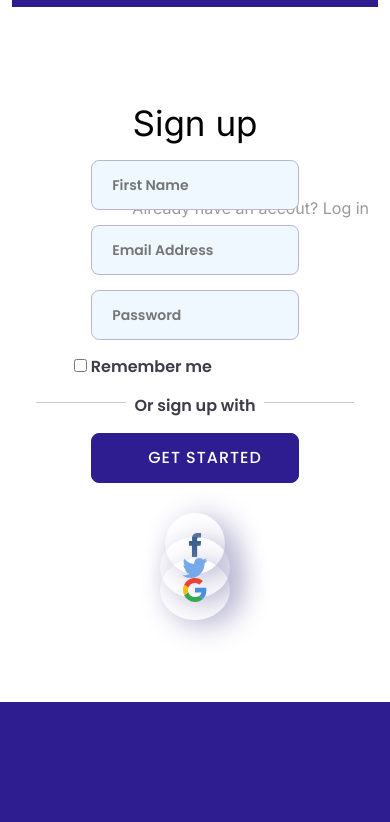
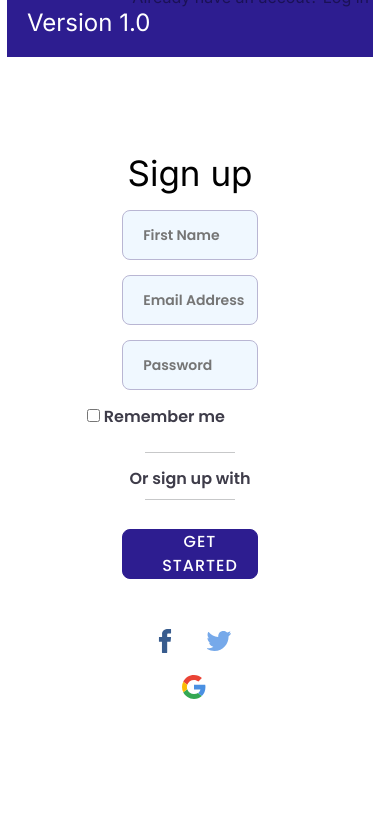
Before and after one commit to zuri-training/favicons_gen_proj_team_63, a Django app: page /signup/ in a window 390 px wide. Shown: the part 795-1617 px from the top of the page. Before the commit the page ends 1497 px from the top, so only its background shows below. Run offline with Django 4.2, Linux system fonts and the light colour scheme; some libraries are stand-ins or nearby versions.

Commit message:
Add mobile view and adjusted the view to suit Django

```diff
--- a/favigen/templates/favigen/sign-up.html
+++ b/favigen/templates/favigen/sign-up.html
@@ -1,32 +1,27 @@
-{% extends 'favigen/base.html' %}
-
-{% load static %}
-
-{% block content %}
+{% extends 'favigen/base.html' %} {% load static %} {% block content %}
 
 <!-- main body start-->
 <main>
   <!-- container-->
   <div class="container">
-
     <!--left division-->
     <div class="left">
-
       <!-- logo -->
       <a href="#">
         <div class="logo">
-                        <img src="{% static '/favigen/img/logo.svg' %}" width="30" class="d-inline-block align-top" alt="logo" />
+          <!--<img src="{% static '/favigen/img/logo.svg' %}" width="30" class="d-inline-block align-top" alt="logo" />-->
         </div>
       </a>
 
-
       <p class="v8_79">
-                    FaviGen <br>
-                    <span class="v8_80" >A powerful yet easy to use Favicons generator for your Favicons</span>
+        FaviGen <br />
+        <span class="v8_80"
+          >A powerful yet easy to use Favicons generator for your Favicons</span
+        >
       </p>
 
       <!--base image-->
-                <img class="logo4" src="{% static '/favigen/img/logo 4.png' %}"/>
+      <img class="logo4" src="{% static '/favigen/img/logo 4.png' %}" />
       <p class="v8_81">Version 1.0</p>
 
       <!--left division end-->
@@ -34,39 +29,73 @@
 
     <!--right division-->
     <div class="right">
-
       <!--form begin-->
       <form action="{#}" method="POST">
         {% csrf_token %}
-                    <span class="v8_53">Already have an accout? Log in </span>
+        <span class="v8_53"
+          ><a href="/login">Already have an accout? Log in</a>
+        </span>
         <span class="v8_54">Sign up</span>
 
-
         <div class="details">
-                        <input type="text" id="firstName" name="firstName" placeholder="First Name">
-                        <img src="{% static '/favigen/img/icon-error.svg' %}" alt="error-icon" class="error-icon">
+          <input
+            type="text"
+            id="firstName"
+            name="firstName"
+            placeholder="First Name"
+          />
+          <img
+            src="{% static '/favigen/img/icon-error.svg' %}"
+            alt="error-icon"
+            class="error-icon"
+          />
           <p class="error-text">First Name cannot be empty</p>
         </div>
 
         <div class="details">
-                        <input type="email" id="email" name="email" placeholder="Email Address">
-                        <img src="{% static '/favigen/img/icon-error.svg' %}" alt="error-icon" class="error-icon">
+          <input
+            type="email"
+            id="email"
+            name="email"
+            placeholder="Email Address"
+          />
+          <img
+            src="{% static '/favigen/img/icon-error.svg' %}"
+            alt="error-icon"
+            class="error-icon"
+          />
           <p class="error-text">Looks like this is not an email</p>
         </div>
 
         <div class="details">
-                        <input type="password" id="password" name="password" placeholder="Password">
-                        <img src="{% static '/favigen/img/icon-error.svg' %}" alt="error-icon" class="error-icon">
+          <input
+            type="password"
+            id="password"
+            name="password"
+            placeholder="Password"
+          />
+          <img
+            src="{% static '/favigen/img/icon-error.svg' %}"
+            alt="error-icon"
+            class="error-icon"
+          />
           <p class="error-text">Password cannot be empty</p>
         </div>
 
         <div class="details">
-                        <input type="checkbox" id="remember" name="remember" value="Remember">
+          <input
+            type="checkbox"
+            id="remember"
+            name="remember"
+            value="Remember"
+          />
           <label class="remember">Remember me</label>
         </div>
 
         <div class="details">
-                        <hr><label class="remember">Or sign up with</label><hr>
+          <hr />
+          <label class="remember">Or sign up with</label>
+          <hr />
         </div>
 
         <!--submit button-->
@@ -75,16 +104,18 @@
         <!--social media icons-->
         <div class="social-icon">
           <span>
-                            <img src="{% static '/favigen/img/facebook.svg' %}" alt="facebook"/>
+            <img
+              src="{% static '/favigen/img/facebook.svg' %}"
+              alt="facebook"
+            />
           </span>
           <span>
-                            <img src="{% static '/favigen/img/twitter.svg' %}" alt="twitter"/>
+            <img src="{% static '/favigen/img/twitter.svg' %}" alt="twitter" />
           </span>
           <span>
-                            <img src="{% static '/favigen/img/google.svg' %}" alt="google"/>
+            <img src="{% static '/favigen/img/google.svg' %}" alt="google" />
           </span>
         </div>
-
 
         <!--<span>
                         <a class="facebook" href="#" title="Link to FaviGen on Facebook" target="_blank">
@@ -111,7 +142,6 @@
     <!--container end-->
   </div>
 
-
   <!--main body end-->
 </main>
 
--- a/static/favigen/css/sign-up.css
+++ b/static/favigen/css/sign-up.css
@@ -1,12 +1,14 @@
 * {
     box-sizing: border-box;
     padding: 0;
-    margin: 0;
+    margin: 0 auto;
   }
   body {
     font-size: 14px;
   }
   .container{
+    width: 100%;
+    margin-left: -5px;
     display: flex;
     align-items: center;
     justify-content: center;
@@ -18,7 +20,6 @@
   .left{
     background: #2D1D90;
     padding-top: 100px;
-    cursor: pointer;
 }
 
 .left > p, span.v8_80{
@@ -80,7 +81,7 @@
 .logo {
     width: 214px;
     height: 214px;
-    background: url("faviGen_Logo.png") #fff;
+    background: url("../../../static/favigen/img/faviGen_Logo.png") #fff;
     background-repeat: no-repeat;
     background-position: center center;
     background-size: fit-content;
@@ -88,6 +89,7 @@
     top: 100px;
     border-radius: 50%;
     margin: 0 auto;
+    cursor: pointer;
   }
   .logo4{
     display: inline;
@@ -99,6 +101,7 @@
     cursor: pointer;
   }
   .v8_79 {
+    margin-top: 50px;
     color: rgba(0,0,0,1);
     font-family: Inter;
     font-weight: Regular;
@@ -125,13 +128,17 @@
   .v8_53 {
     color: rgba(0,0,0,1);
     position: absolute;
-    top: 64px;
+    top: 10%;
     right: 20px;
     font-family: Inter;
     font-weight: Light;
     font-size: 20px;
     opacity: 0.4000000059604645;
     text-align: left;
+  }
+  a{
+    text-decoration: none;
+    color: rgba(0,0,0,5);
   }
   .v8_54 {
     text-align: center;
@@ -214,7 +221,7 @@
       }
 
     .v8_53 {
-        top: 115%;
+        top: 110%;
         right: 0.25%;
         font-size: 16px;
     }
@@ -234,7 +241,7 @@
     }
 
     .right{
-        padding: 0px 10px;
+        padding: 0px 70px;
     }
 
     .right input::placeholder{
@@ -245,10 +252,68 @@
         padding-top: 50px;
         display: block;
     }
+    .social-icon>span{
+        margin-right: 10%;
+    }
     #remember{
         margin-left: -30%;
     }
     hr {
         width: 90px;
     }
+    ::-webkit-scrollbar {
+        -webkit-appearance: none;
+    }
+
+    ::-webkit-scrollbar:vertical {
+        width: 12px;
+    }
+
+    ::-webkit-scrollbar:horizontal {
+        height: 12px;
+    }
+
+    ::-webkit-scrollbar-thumb {
+        background-color: rgba(0, 0, 0, .5);
+        border-radius: 10px;
+        border: 2px solid #ffffff;
+    }
+
+    ::-webkit-scrollbar-track {
+        border-radius: 10px;
+        background-color: #ffffff;
+    }
 }
+
+@media screen and (max-width: 765px){
+    .v8_53 {
+        top: 105%;
+    }
+}
+
+@media screen and (max-width: 660px){
+    .v8_53 {
+        top: 95%;
+    }
+}
+
+@media screen and (max-width: 614px){
+    .social-icon{
+        width: 50%;
+        margin-right: auto;
+        margin-left: auto;
+    }
+    span>img{
+        margin-bottom: 20%;
+    }
+    .social-icon>span{
+        padding: 0px;
+        box-shadow: 0px 0px 0px hsl(246, 25%, 77%);
+    }
+}
+
+@media screen and (max-width: 470px){
+    .v8_53 {
+        top: 90%;
+    }
+}
```
Lines whose indentation alone changed are shown as unchanged.
